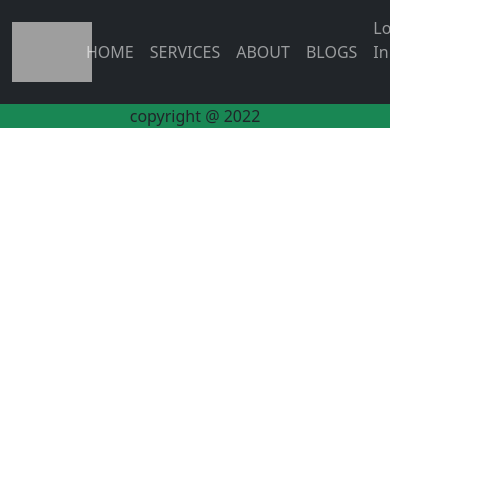
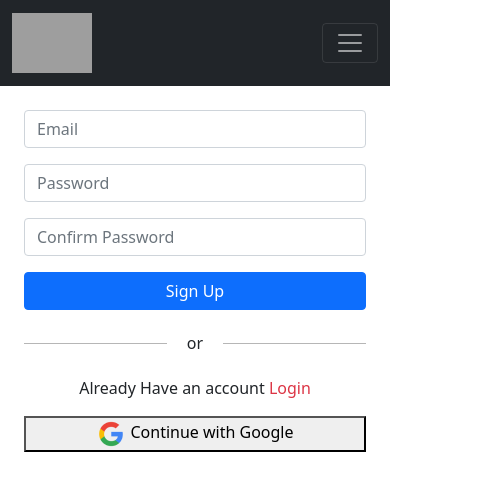
Before and after one commit to SouravBiswas238/independent-service-provider, a React (Create React App) app: page /signup in a window 390 px wide. Shown: the top 490 px of the page, 485 px wide, since content can reach past the window. Built offline with nearby package versions, Linux system fonts and the light colour scheme; grey boxes are pictures that could not be loaded.

Commit message:
develop login page

```diff
--- a/src/App.css
+++ b/src/App.css
@@ -32,7 +32,22 @@
   from {
     transform: rotate(0deg);
   }
+
   to {
     transform: rotate(360deg);
   }
 }
+
+@media only screen and (max-width: 600px) {
+  .w-sm-100 {
+    width: 100% !important;
+  }
+
+  .fs-sm-7 {
+    font-size: 15px !important;
+  }
+
+  .h-100 {
+    height: 400px !important;
+  }
+}
--- a/src/App.js
+++ b/src/App.js
@@ -6,6 +6,8 @@ import Home from './Components/Home/Home';
 import About from './Components/About/About';
 import Footer from './Components/Footer/Footer';
 import Login from './Components/Login/Login';
+import SingUp from './Components/SingUp/SingUp';
+import NotFound from './Components/NotFound/NotFound';
 
 function App() {
   return (
@@ -17,6 +19,8 @@ function App() {
         <Route path='/home' element={<Home></Home>} ></Route>
         <Route path="/about" element={<About></About>}></Route>
         <Route path="/login" element={<Login></Login>}></Route>
+        <Route path="/signup" element={<SingUp></SingUp>}></Route>
+        <Route path="*" element={<NotFound></NotFound>}></Route>
       </Routes>
       <Footer></Footer>
     </div>
--- a/src/Components/Footer/Footer.js
+++ b/src/Components/Footer/Footer.js
@@ -1,10 +1,27 @@
 import React from 'react';
+import { ListGroup } from 'react-bootstrap';
+import { Link } from 'react-router-dom';
 
 const Footer = () => {
     return (
-        <div className='text-center border-1 bg-success'>
-            copyright @ 2022
-        </div>
+
+        <footer className="fixed-bottom d-flex justify-content-between mx-5">
+            {/* <div className="">
+                <span className="text-muted">© 2021 Company, Inc</span>
+            </div>
+
+            <div className="nav d-flex text-muted">
+                <span className="mx-1">Facebook</span>
+                <span className="mx-1">Facebook</span>
+                <span className="mx-1">Facebook</span>
+
+
+
+            </div > */}
+
+
+        </footer >
+
     );
 };
 
--- a/src/Components/Header/Header.js
+++ b/src/Components/Header/Header.js
@@ -1,34 +1,43 @@
+import { Offcanvas } from 'bootstrap';
 import React from 'react';
-import { Container, Nav, Navbar } from 'react-bootstrap';
+import { Button, Container, Form, FormControl, Nav, Navbar, NavDropdown } from 'react-bootstrap';
+import { Link } from 'react-router-dom';
 import './Header.css';
 
 const Header = () => {
+    const handelToggleNavbar = () => {
+        console.log("none")
+    }
     return (
 
         <>
-            <Navbar className='sticky-lg-top' bg="dark" variant="dark">
+
+
+
+            <Navbar bg="dark" expand="lg" variant="dark">
                 <Container>
-                    <Navbar.Brand className='logo-box' href="#home"><img className='logo-width' src="https://static.wixstatic.com/media/0ff3a1_6f888dba03a64a839ced071c960cc39d~mv2.png/v1/fill/w_228,h_172,al_c,usm_0.66_1.00_0.01,enc_auto/logo.png" alt="" /></Navbar.Brand>
+                    <Navbar.Brand className='logo-box' as={Link} to="/"><img className='logo-width' src="https://static.wixstatic.com/media/0ff3a1_6f888dba03a64a839ced071c960cc39d~mv2.png/v1/fill/w_228,h_172,al_c,usm_0.66_1.00_0.01,enc_auto/logo.png" alt="" /></Navbar.Brand>
+                    <Navbar.Toggle aria-controls="basic-navbar-nav" />
+                    <Navbar.Collapse id="basic-navbar-nav">
                         <Nav className="me-auto text-uppercase">
-                        <Nav.Link href="/home">Home</Nav.Link>
-                        <Nav.Link href="/services">Services</Nav.Link>
-                        <Nav.Link href="/about">About</Nav.Link>
-                        <Nav.Link href="/blogs">Blogs</Nav.Link>
+                            <Nav.Link as={Link} to="/home">Home</Nav.Link>
+                            <Nav.Link as={Link} to="home#services">Services</Nav.Link>
+                            <Nav.Link as={Link} to="/protected">Checkout</Nav.Link>
+                            <Nav.Link as={Link} to="/about">About</Nav.Link>
+                            <Nav.Link as={Link} to="/blogs">Blogs</Nav.Link>
                         </Nav>
-                    <Nav className="justify-content-end">
-
+                        <Nav className="align-items-end">
                             <Nav.Item>
                                 <Nav.Link eventKey="link-1" href="/login">Log In</Nav.Link>
                             </Nav.Item>
                             <Nav.Item>
-                            <Nav.Link eventKey="link-2" >Create An account</Nav.Link>
+                                <Nav.Link eventKey="link-2" href="/signup" >Create An account</Nav.Link>
                             </Nav.Item>
 
                         </Nav>
+                    </Navbar.Collapse>
                 </Container>
-
             </Navbar>
-
         </>
 
     );
--- a/src/Components/Home/Home.js
+++ b/src/Components/Home/Home.js
@@ -6,13 +6,15 @@ import Services from '../Services/Services';
 const Home = () => {
     return (
         <div>
-            <Card className="bg-dark text-white">
-                <Card.Img className='w-100 img-fluid' src={HomeBanner} alt="Card image" />
+            <Card className="bg-dark text-white h-100">
+                <Card.Img className='w-100  img-fluid' src={HomeBanner} alt="Card image" />
                 <Card.ImgOverlay className=''>
                     <Card.Title
-                        className='fs-lg-1 fw-bold m-lg-5'
+                        className='fs-1 fw-bold m-lg-5'
                     >Keep Your Body <span className='d-block text-warning'> Fit & Strong</span></Card.Title>
-                    <Card.Text className='w-50 m-lg-4 fs-6' >
+                    <Card.Text
+                        className='w-50 m-lg-4 fs-sm-7 w-sm-100'
+                    >
                         I will help you set goals and reach them. I don't just show you how to do an exercise.I educate you in the areas of strength training, cardiovascular endurance, and proper nutrition.
                     </Card.Text>
                 </Card.ImgOverlay>
--- a/src/Components/Login/Login.css
+++ b/src/Components/Login/Login.css
@@ -0,0 +1,24 @@
+.row-or-box {
+    display: flex;
+    width: 415px;
+    justify-content: center;
+    align-items: center;
+    margin: auto;
+}
+
+.row-or-box span {
+    margin: 5px 20px;
+}
+
+.row-border-box {
+    width: 150px;
+    height: 1px;
+    background: rgba(19, 19, 19, 0.305);
+}
+
+
+@media only screen and (max-width: 600px) {
+    .w-sm-100 {
+        width: 100% !important;
+    }
+}
--- a/src/Components/Login/Login.js
+++ b/src/Components/Login/Login.js
@@ -1,13 +1,22 @@
-import React from 'react';
+import React, { useRef } from 'react';
 import { Col, Form, Row, Button } from 'react-bootstrap';
 import './Login.css';
-import googleIcon from '../../image/Google-Icon-PNG-768x768.png'
+import googleIcon from '../../image/Google-Icon-PNG-768x768.png';
 import { useSignInWithGoogle } from 'react-firebase-hooks/auth';
 import auth from '../../firebase.init';
 import { Link, useLocation, useNavigate } from 'react-router-dom';
 
 
 const Login = () => {
+    const emailRef = useRef('');
+    const passwordRef = useRef('');
+    const handelSubmit = event => {
+        event.preventDefault();
+        const email = emailRef.current.value;
+        const password = passwordRef.current.value;
+        console.log(email, password)
+    }
+
     const [signInWithGoogle, user, loading, error] = useSignInWithGoogle(auth);
     const navigate = useNavigate();
     let errorElement;
@@ -21,16 +30,19 @@ const Login = () => {
     if (user) {
         navigate('/home')
     }
+    const navigateRegister = (event) => {
+        navigate('/signup');
+    }
     return (
         <div className='m-auto text-center p-4'>
 
-            <Form className='w-50 m-auto'>
+            <Form onSubmit={handelSubmit} className='w-50 w-sm-100  m-auto'>
                 <Form.Group as={Row} className="mb-3" controlId="formHorizontalEmail">
                     <Form.Label column sm={2}>
                         Email
                     </Form.Label>
                     <Col sm={10}>
-                        <Form.Control type="email" placeholder="Email" />
+                        <Form.Control ref={emailRef} type="email" placeholder="Email" required />
                     </Col>
                 </Form.Group>
                 <Form.Group as={Row} className="mb-3" controlId="formHorizontalPassword">
@@ -39,20 +51,28 @@ const Login = () => {
                         Password
                     </Form.Label>
                     <Col sm={10}>
-                        <Form.Control type="password" placeholder="Password" />
+                        <Form.Control ref={passwordRef} type="password" placeholder="Password" required />
                     </Col>
                 </Form.Group>
                 {errorElement}
 
                 <Form.Group className="mb-3">
 
-                    <Button type="submit">Log in</Button>
+                    <Button type="submit" className='w-50  w-sm-100' >Log in</Button>
 
+                    <div className='row-or-box mt-3  w-sm-100'>
+                        <div className='row-border-box'></div>
+                        <span>or</span>
+                        <div className='row-border-box'></div>
+                    </div>
                 </Form.Group>
             </Form>
+            <p>New to Sourav Fitness <span role="button" className='text-danger pointer button' onClick={navigateRegister}>Please register</span></p>
+
 
             <div className='continue-google-button '>
-                <button className=''
+
+                <button className='w-25  w-sm-100'
                     onClick={() => signInWithGoogle()}>
 
                     <img src={googleIcon} alt="google-img" />
--- /dev/null
+++ b/src/Components/NotFound/NotFound.js
@@ -0,0 +1,12 @@
+import React from 'react';
+
+const NotFound = () => {
+    return (
+        <div>
+            <img className='img-fluid w-100' src="https://img.freepik.com/free-vector/error-404-concept-landing-page_52683-12757.jpg?t=st=1650184110~exp=1650184710~hmac=3ff7e0ae88e6ee0ab23f3823501a0efd197ed1a5362b2dfc4bd12dda53b8d52d&w=1060" alt="" />
+
+        </div>
+    );
+};
+
+export default NotFound;
--- a/src/Components/Services/Services.js
+++ b/src/Components/Services/Services.js
@@ -11,7 +11,7 @@ const Services = () => {
             .then(data => setServices(data.splice(3)))
     }, []);
     return (
-        <div className='bg-light'>
+        <div id="services" className='bg-light'>
             <h1 className='text-center f-bold text-dark  m-0 pt-3 mb-0
             '>WHAT WE OFFER</h1>
             <p className='text-danger text-center'>Our Services</p>
--- /dev/null
+++ b/src/Components/SingUp/SingUp.js
@@ -0,0 +1,80 @@
+import React from 'react';
+import { Button, Col, Form, Row } from 'react-bootstrap';
+import { useSignInWithGoogle } from 'react-firebase-hooks/auth';
+import { useNavigate } from 'react-router-dom';
+import auth from '../../firebase.init';
+import googleIcon from '../../image/Google-Icon-PNG-768x768.png';
+
+const SingUp = () => {
+
+    const [signInWithGoogle, user, loading, error] = useSignInWithGoogle(auth);
+    const navigate = useNavigate();
+    let errorElement;
+    if (error) {
+        errorElement =
+            <div>
+                <p className='text-danger' >Error: {error.message}</p>
+            </div>
+
+    }
+    if (user) {
+        navigate('/home');
+    }
+    const navigateLogin = event => {
+        navigate('/login');
+
+    }
+    return (
+        <div className='m-auto text-center p-4'>
+
+            <Form className='w-50 w-sm-100  m-auto'>
+                <Form.Group as={Row} className="mb-3" controlId="formHorizontalEmail">
+
+                    <Col>
+                        <Form.Control type="email" placeholder="Email" />
+                    </Col>
+                </Form.Group>
+                <Form.Group as={Row} className="mb-3" controlId="formHorizontalPassword">
+
+                    <Col>
+                        <Form.Control type="password" placeholder="Password" />
+                    </Col>
+                </Form.Group>
+                <Form.Group as={Row} className="mb-3" controlId="formHorizontalPassword">
+
+
+                    <Col >
+                        <Form.Control type="password" placeholder="Confirm Password" />
+                    </Col>
+                </Form.Group>
+                {errorElement}
+
+                <Form.Group className="mb-3">
+
+                    <Button type="submit" className='w-50  w-sm-100' >Sign Up</Button>
+
+                    <div className='row-or-box mt-3  w-sm-100'>
+                        <div className='row-border-box'></div>
+                        <span>or</span>
+                        <div className='row-border-box'></div>
+                    </div>
+                </Form.Group>
+            </Form>
+
+            <p>Already Have an account <span role="button" className='text-danger pointer button' onClick={navigateLogin}>Login</span></p>
+
+            <div className='continue-google-button '>
+
+                <button className='w-25  w-sm-100'
+                    onClick={() => signInWithGoogle()}>
+
+                    <img src={googleIcon} alt="google-img" />
+                    <span className='ms-1'>Continue with Google</span>
+                </button>
+            </div>
+        </div >
+    );
+};
+
+
+export default SingUp;
```
Also changed, not shown: src/Components/SingUp/SingUp.css (added), 1 other file (tests, documents, lock files or other folders). Lines whose indentation alone changed are shown as unchanged.
